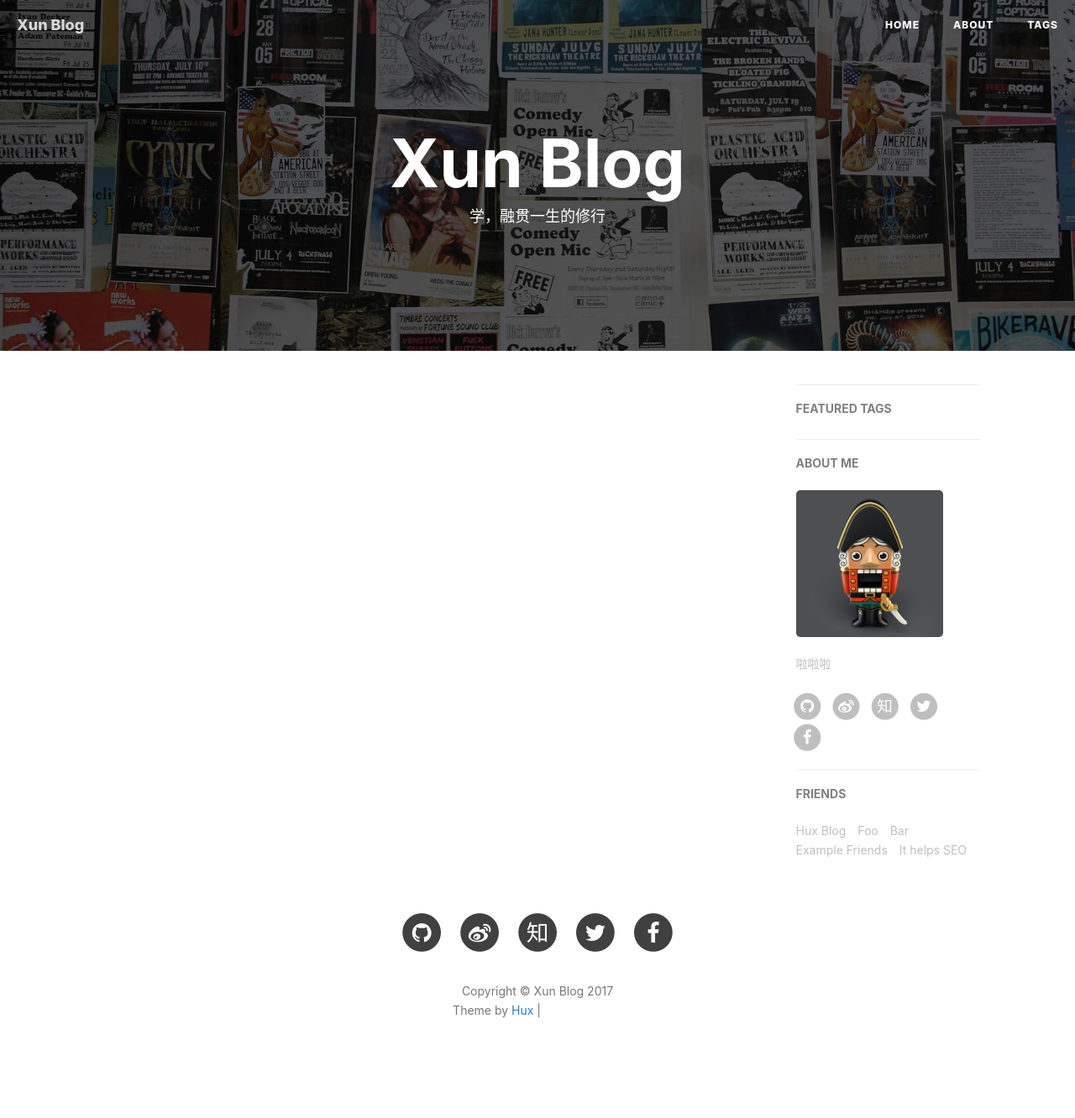
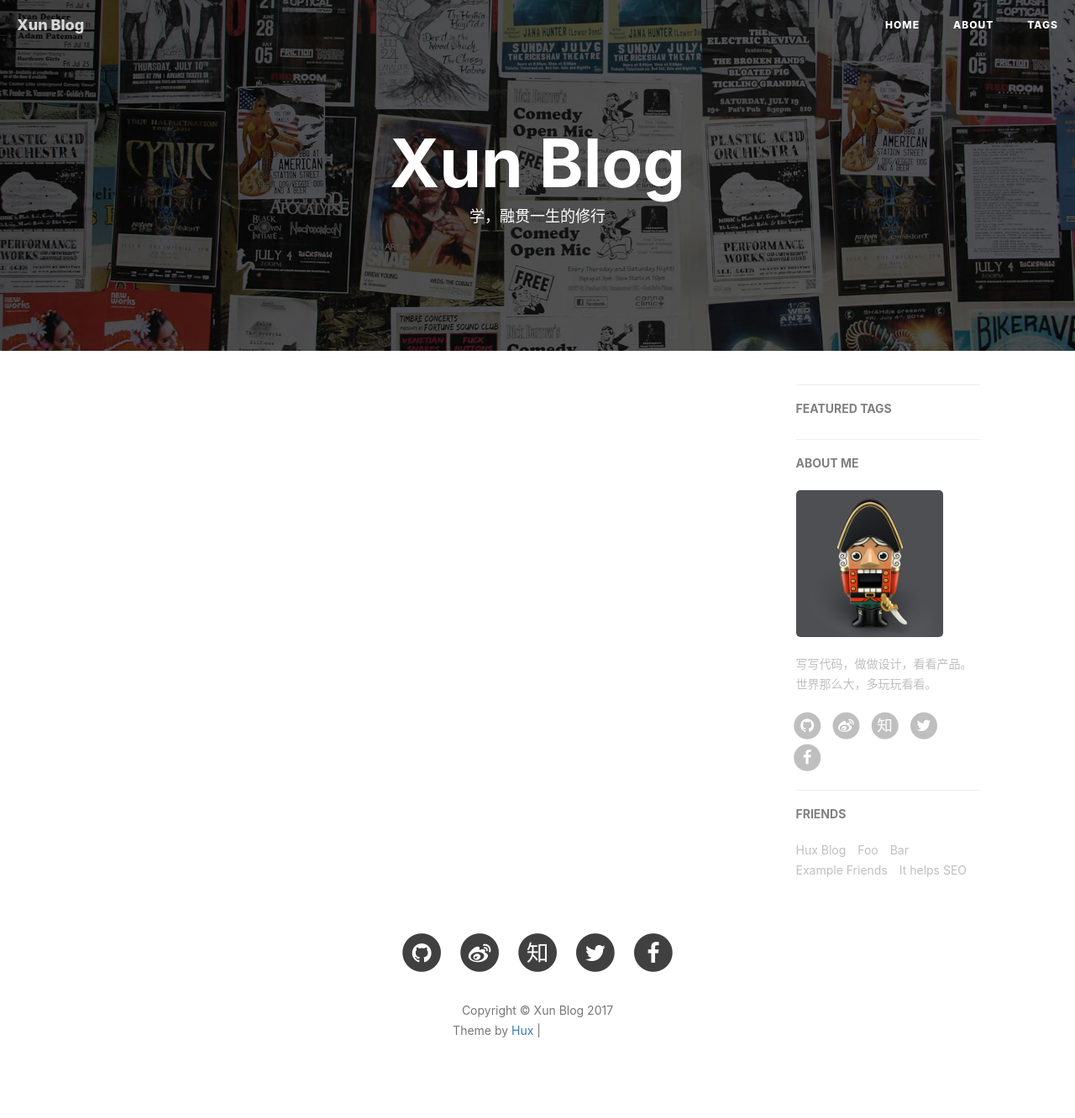
Before and after one commit to xuzhixun/xuzhixun.github.io, a Jekyll site: the page built from index.html, in a window 1280 px wide. Shown: the whole page at 84% size. Built offline with Jekyll 4.4.1, drawn with Linux system fonts in a browser that asks for light colours; nearby versions of some CDN libraries; the list of posts is cut into pages by our own code; comment, search, counter and statistics services are not loaded; before the commit the page ends 1308 px from its top, so only the background shows below that; some of the changed lines change nothing that is shown; grey boxes are pictures that could not be loaded.

Commit message:
Analytics

```diff
--- a/_config.yml
+++ b/_config.yml
@@ -60,16 +60,16 @@
 
 # Analytics settings
 # Baidu Analytics
-ba_track_id: 4cc1f2d8f3067386cc5cdb626a202900
+# ba_track_id: 4cc1f2d8f3067386cc5cdb626a202900
 # Google Analytics
-ga_track_id: 'UA-49627206-1'            # Format: UA-xxxxxx-xx
-ga_domain: huangxuan.me
+ga_track_id: 'UA-89998647-1'            # Format: UA-xxxxxx-xx
+ga_domain: auto
 
 
 
 # Sidebar settings
 sidebar: true                           # whether or not using Sidebar.
-sidebar-about-description: "啦啦啦"
+sidebar-about-description: "写写代码，做做设计，看看产品。 世界那么大，多玩玩看看。 "
 sidebar-avatar: /img/avatar.jpg      # use absolute URL, seeing it's used in both `/` and `/about/`
 
 
```
